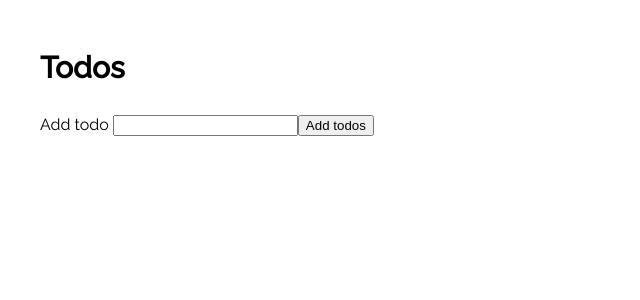
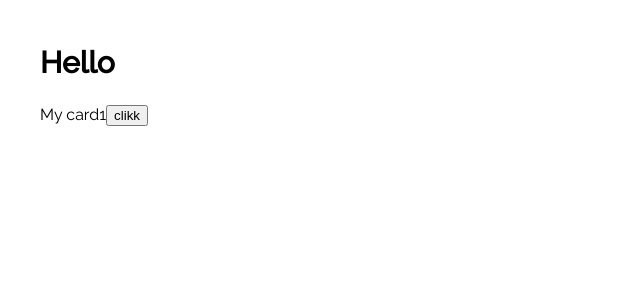
Before and after one commit to jardenna/typescript, a React app: page / in a window 1280 px wide. Shown: the top 300 px of the page, without its empty margins (0-640 px from the left). Built offline with nearby package versions, Linux system fonts and the light colour scheme.

Commit message:
Added utils with children and events

```diff
--- a/src/components/App.tsx
+++ b/src/components/App.tsx
@@ -1,10 +1,13 @@
-import Todos from './todos';
+import Card from './Card';
 
 function App() {
    return (
       <article>
          <main>
-            <Todos />
+            <Card
+               title="Hello"
+               variant='big'
+            >My card</Card>
          </main>
       </article>
 
--- /dev/null
+++ b/src/components/Card.tsx
@@ -0,0 +1,34 @@
+import { useState } from 'react';
+import { WithChildren } from '../utils/withChildren';
+import { btnEvent } from '../utils/eventTypes';
+
+
+interface ITest {
+   title: string,
+   variant?: 'big' | 'small'
+}
+
+type CardProps = WithChildren<ITest>
+
+const Card = ({ title, children, variant = 'small' }: CardProps) => {
+
+   const [decrement, setDecrement] = useState(1);
+
+   const onClick = (e: btnEvent) => {
+      setDecrement(decrement + 1);
+      console.log(e.target);
+   };
+
+   return (
+      <div className={variant}>
+         <h1>{title}</h1>
+         {children}
+         {decrement}
+         <button onClick={onClick}>clikk</button>
+      </div>
+   );
+};
+
+
+
+export default Card;
--- a/src/styles/_global.scss
+++ b/src/styles/_global.scss
@@ -9,7 +9,6 @@ body {
 }
 
 main {
-   width: 100%;
    max-width: 1200px;
    margin: 0 auto;
    padding: 20px;
--- /dev/null
+++ b/src/utils/eventTypes.ts
@@ -0,0 +1,6 @@
+import { MouseEvent, FormEvent, ChangeEvent } from 'react';
+
+
+export type btnEvent = MouseEvent<HTMLButtonElement>;
+export type formElemEvent = FormEvent<HTMLFormElement>;
+export type inputEvent = ChangeEvent<HTMLInputElement>;
--- /dev/null
+++ b/src/utils/withChildren.ts
@@ -0,0 +1,4 @@
+import React from 'react';
+
+export type WithChildren<T = {}> =
+   T & { children?: React.ReactNode };
```
Also changed, not shown: src/components/state/SearchUsers.tsx (+7 -1 lines).
